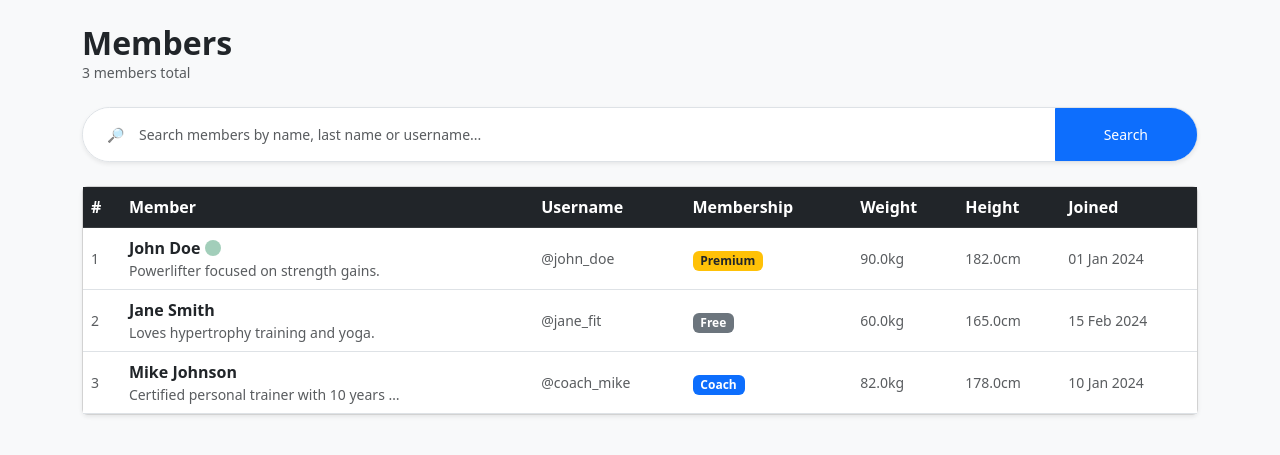
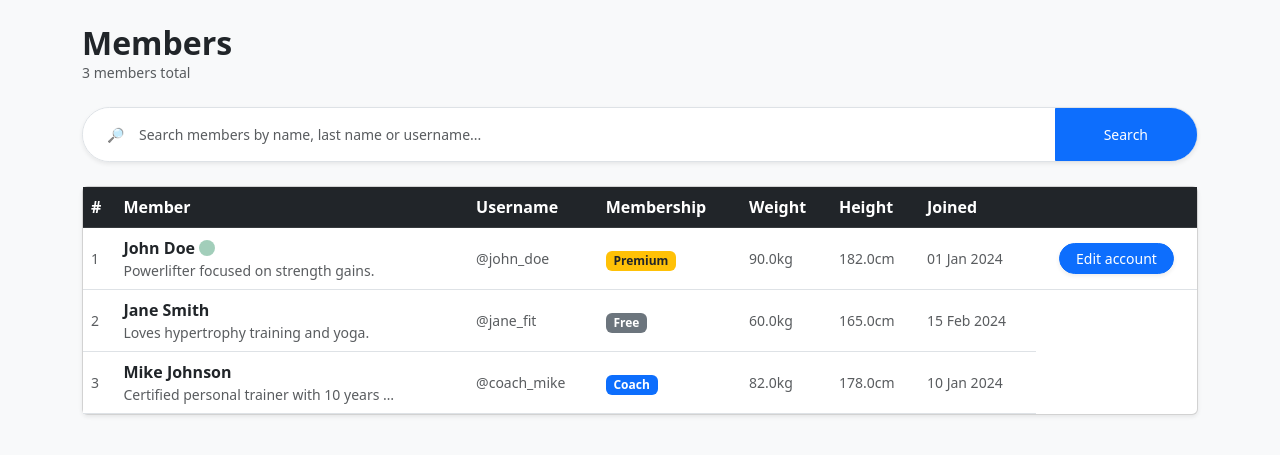
Before and after one commit to MateuszRuszczynski/GymBro, a Django app: page /gymusers/ in a window 1280 px wide. Shown: the part 78-533 px from the top of the page. Run offline with Django 5.2, Linux system fonts and the light colour scheme; a user stored in the database is signed in; data comes from the database, SQL or seed files in the repository.

Commit message:
feat: create edit account button

```diff
--- a/templates/tracker/gymuser_list.html
+++ b/templates/tracker/gymuser_list.html
@@ -50,6 +50,7 @@
           <th scope="col">Weight</th>
           <th scope="col">Height</th>
           <th scope="col">Joined</th>
+          <th scope="col"></th>
         </tr>
         </thead>
         <tbody>
@@ -88,10 +89,18 @@
               {% if gym_user.height %}
                 {{ gym_user.height }}cm
               {% else %}
-                There are no users yet.
+                -
               {% endif %}
             </td>
             <td class="text-muted small">{{ gym_user.date_joined|date:"d M Y" }}</td>
+            {% if user == gym_user %}
+              <td class="text-center align-middle">
+                <a href="{% url 'tracker:gym-user-update' pk=gym_user.pk %}"
+                   class="btn btn-primary btn-sm rounded-pill shadow-sm btn-table-action px-3 py-1">
+                  Edit account
+                </a>
+              </td>
+            {% endif %}
           </tr>
         {% empty %}
           <tr>
```
